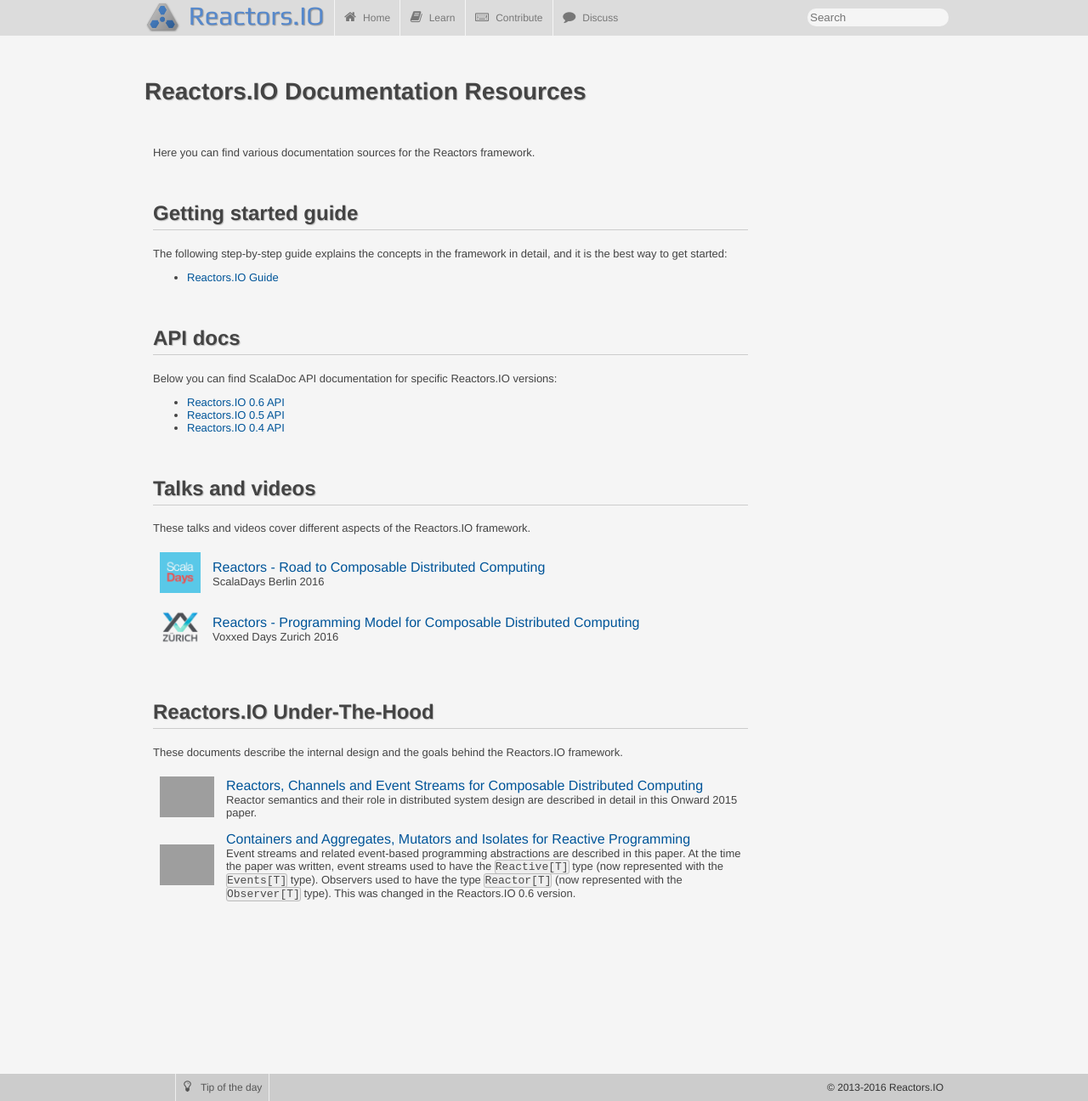
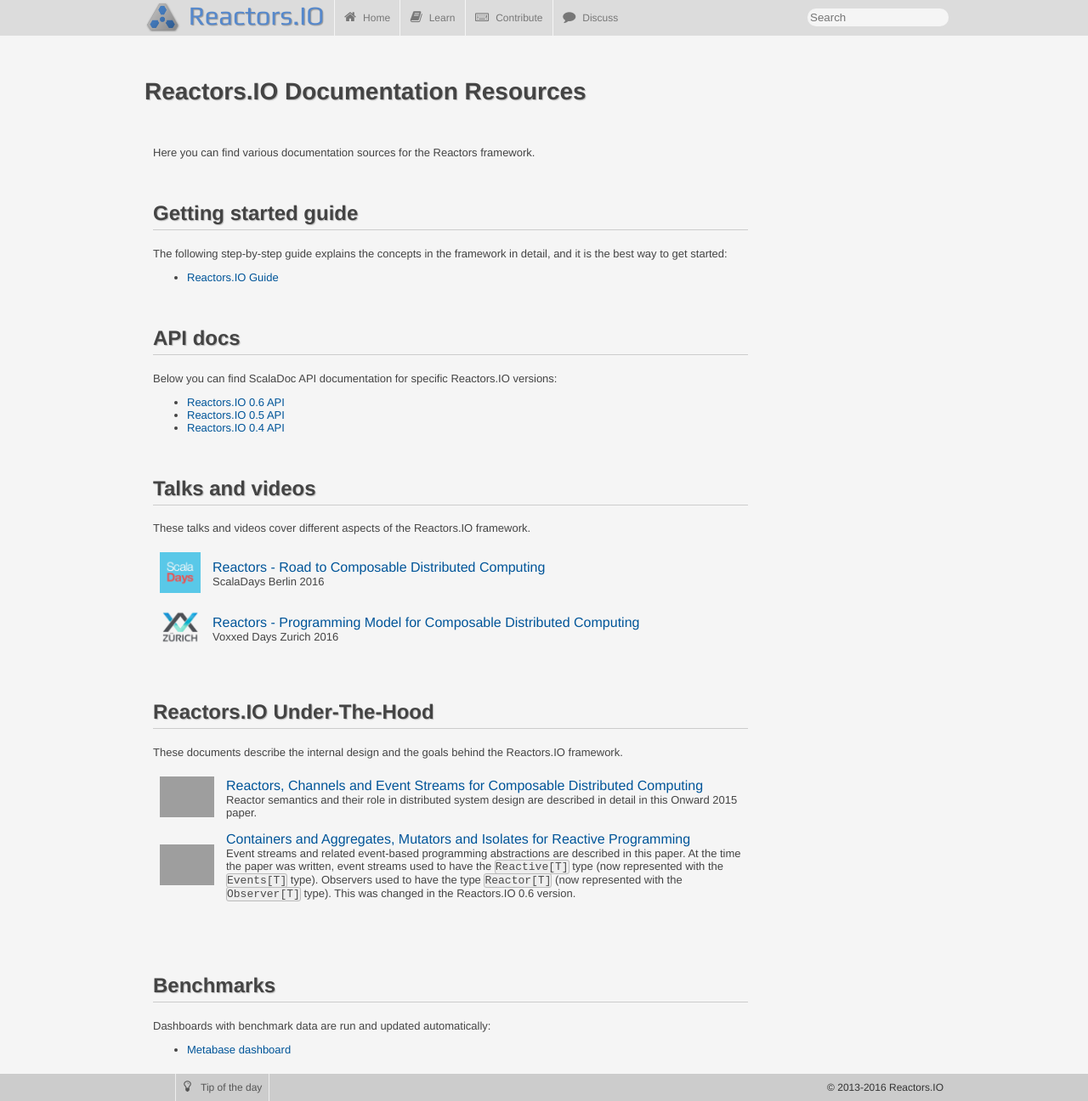
Before and after one commit to reactors-io/reactors-io.github.io, a Jekyll site: the page built from learn.md, in a window 1280 px wide. Shown: the whole page at 85% size. Built offline with Jekyll 4.4.1, drawn with Linux system fonts in a browser that asks for light colours; grey boxes are pictures that could not be loaded.

Commit message:
Add benchmark link.

```diff
--- a/learn.md
+++ b/learn.md
@@ -121,3 +121,10 @@
 </table>
 
 <br/>
+
+
+## Benchmarks
+
+Dashboards with benchmark data are run and updated automatically:
+
+- [Metabase dashboard](http://ci.storm-enroute.com:3000/dash/1)
```
